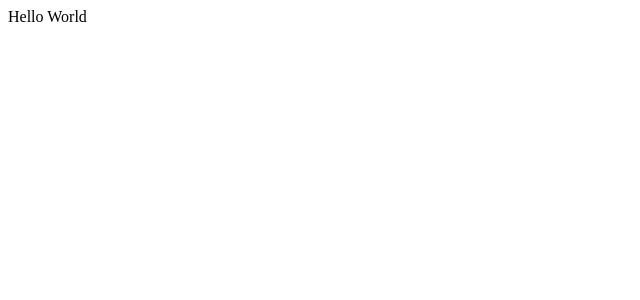
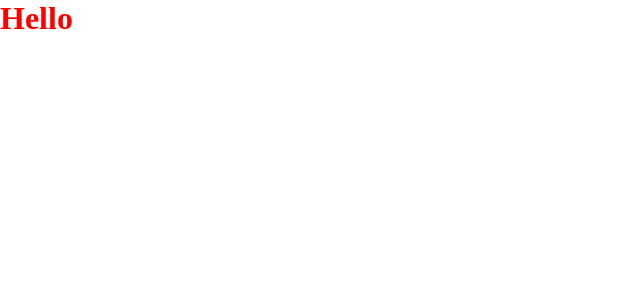
Before and after one commit to JLoweDev/react-cv, a React (Create React App) app: page / in a window 1280 px wide. Shown: the top 300 px of the page, without its empty margins (0-640 px from the left). Built offline with nearby package versions, Linux system fonts and the light colour scheme.

Commit message:
CSS and Components linked

```diff
--- a/src/App.js
+++ b/src/App.js
@@ -1,9 +1,13 @@
-import React, { Component } from "react";
+import { useState, useEffect } from 'react'
+import Header from './components/Header'
+import Footer from './components/Footer'
 
-class App extends Component {
-  render() {
-    return <div>Hello World</div>;
-  }
+function App() {
+  return (
+    <div>
+      <h1>Hello</h1>
+    </div>
+  )
 }
 
 export default App;
--- a/src/index.js
+++ b/src/index.js
@@ -1,5 +1,6 @@
 import React from "react";
 import ReactDOM from "react-dom";
+import './style.css'
 import App from "./App";
 
 ReactDOM.render(
--- a/src/style.css
+++ b/src/style.css
@@ -0,0 +1,9 @@
+* {
+  margin: 0;
+  padding: 0;
+  box-sizing: border-box;
+}
+
+h1 {
+  color: red;
+}
```
Also changed, not shown: 1 other file (tests, documents, lock files or other folders).
